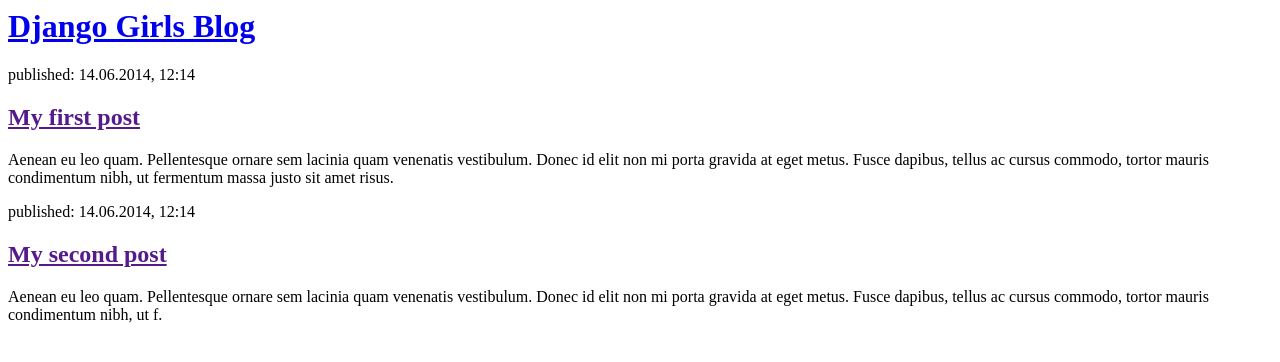
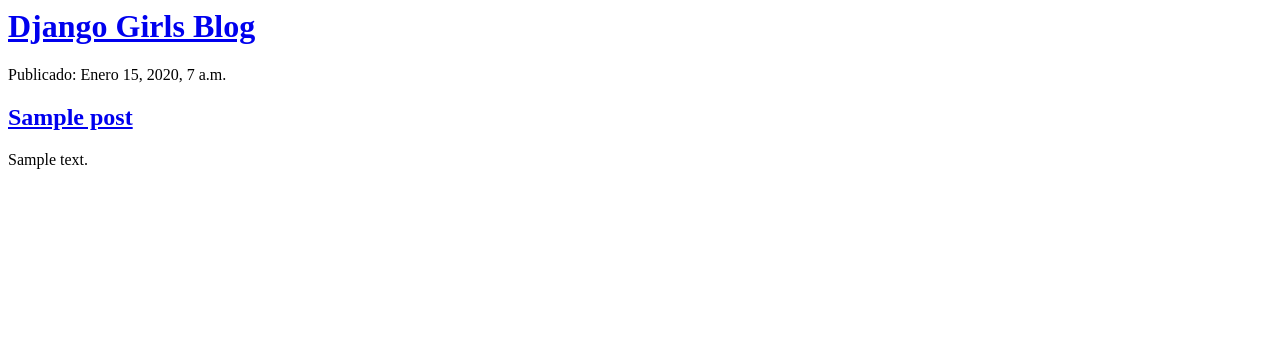
Before and after one commit to diego-dotcom/blog_django, a Django app: page / in a window 1280 px wide. Shown: the top 362 px of the page. Run offline with Django 3.2, Linux system fonts and the light colour scheme; tables that the repository leaves empty hold one stand-in row (values such as "Sample post").

Commit message:
Modifiqué templates para mostrar posts desde la base de datos

```diff
--- a/blog/models.py
+++ b/blog/models.py
@@ -11,7 +11,7 @@
     fecha_publicado = models.DateTimeField(blank=True, null=True)
 
     def publicar(self):
-        self.fecha_publicado = timezone.now
+        self.fecha_publicado = timezone.now()
         self.save()
 
     def __str__(self):
--- a/blog/templates/blog/lista_post.html
+++ b/blog/templates/blog/lista_post.html
@@ -10,18 +10,15 @@
     </div>
 
     <div>
-        <p>published: 14.06.2014, 12:14</p>
-        <h2><a href="">My first post</a></h2>
-        <p>Aenean eu leo quam. Pellentesque ornare sem lacinia quam venenatis vestibulum. Donec id elit non mi porta
-            gravida at eget metus. Fusce dapibus, tellus ac cursus commodo, tortor mauris condimentum nibh, ut fermentum
-            massa justo sit amet risus.</p>
-    </div>
+        {% for post in posts %}
 
-    <div>
-        <p>published: 14.06.2014, 12:14</p>
-        <h2><a href="">My second post</a></h2>
-        <p>Aenean eu leo quam. Pellentesque ornare sem lacinia quam venenatis vestibulum. Donec id elit non mi porta
-            gravida at eget metus. Fusce dapibus, tellus ac cursus commodo, tortor mauris condimentum nibh, ut f.</p>
+        <div>
+            <p>Publicado: {{post.fecha_publicado}}</p>
+            <h2><a href="#">{{post.titulo}}</a></h2>
+            <p>{{post.texto | linebreaksbr}}</p>
+        </div>
+
+        {% endfor %}
     </div>
 </body>
 
--- a/blog/views.py
+++ b/blog/views.py
@@ -1,6 +1,11 @@
 from django.shortcuts import render
+from django.utils import timezone
+from .models import Post
 
 # Create your views here.
 
 def lista_post(request):
-    return render(request, 'blog/lista_post.html', {})
+    posts = Post.objects.filter(fecha_publicado__lte=timezone.now()).order_by('fecha_publicado')
+    return render(request, 'blog/lista_post.html', {
+        'posts': posts
+    })
```
